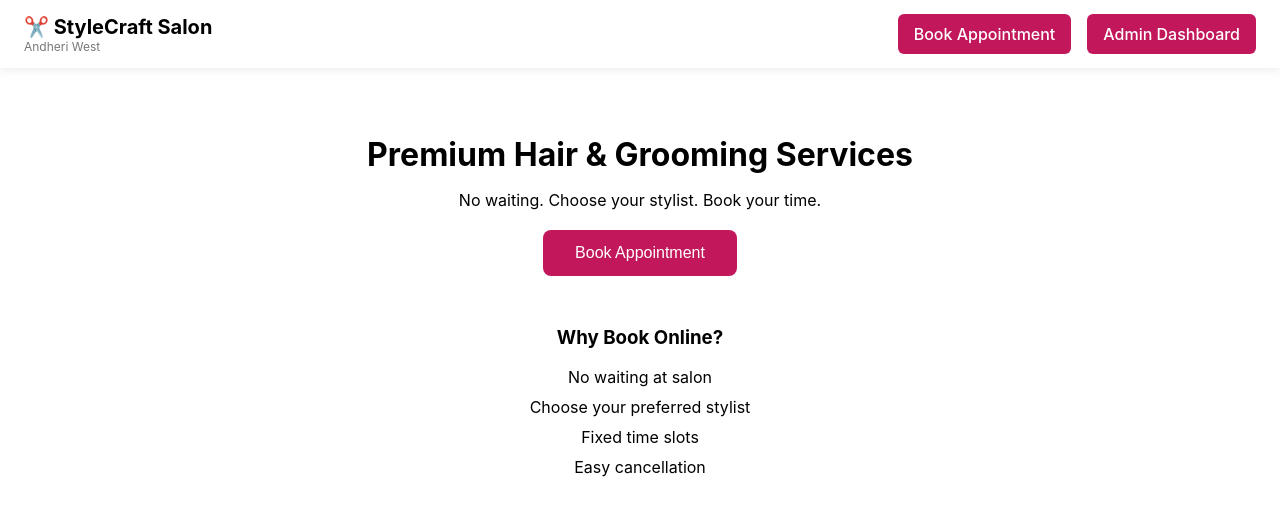
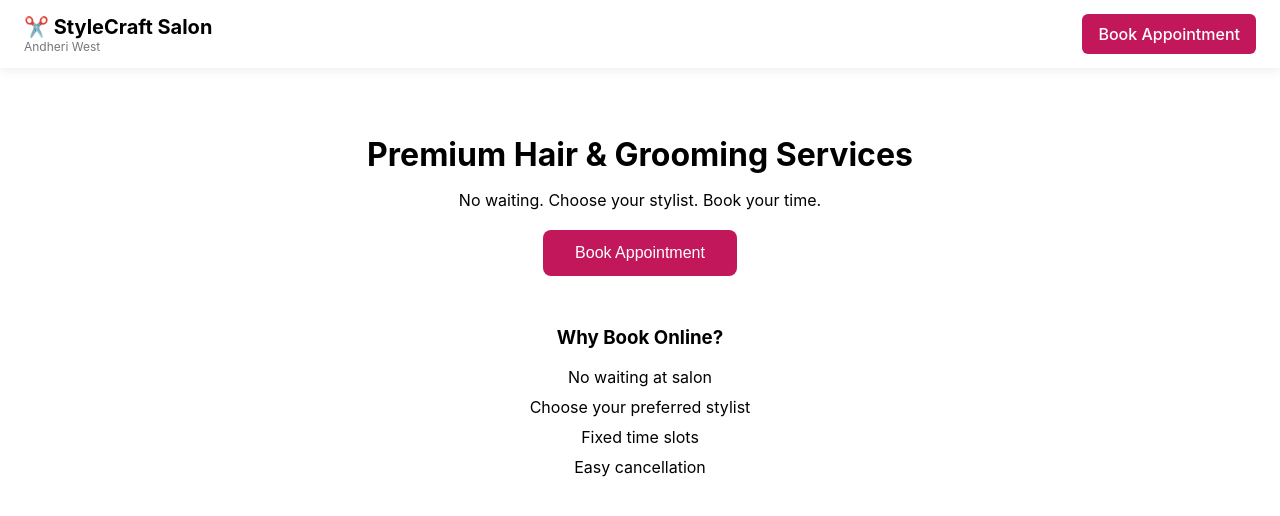
Before and after one commit to Shubham8656/HairSalon_AppointmentBookingMangement, a React (Create React App) app: page / in a window 1280 px wide. Shown: the top 516 px of the page. Built offline with nearby package versions, Linux system fonts and the light colour scheme; no server answers.

Commit message:
change admin dashboard button location to profile menu

```diff
--- a/src/Components/Header/Header.jsx
+++ b/src/Components/Header/Header.jsx
@@ -41,9 +41,7 @@ function Header() {
         <Link to="/book" className="book-btn">
           Book Appointment
         </Link>
-          <Link to="/admin/bookings" className="book-btn">
-            Admin Dashboard
-          </Link>
+
         {user && (
           <div className="profile-wrapper" ref={dropdownRef}>
             <img
@@ -64,7 +62,9 @@ function Header() {
                 >
                   My Bookings
                 </Link>
-
+                <Link to="/admin/bookings" className="dropdown-link">
+                  Admin Dashboard
+                </Link>
                 <button className="logout-btn" onClick={handleLogout}>
                   Logout
                 </button>
```
Lines whose indentation alone changed are shown as unchanged.
